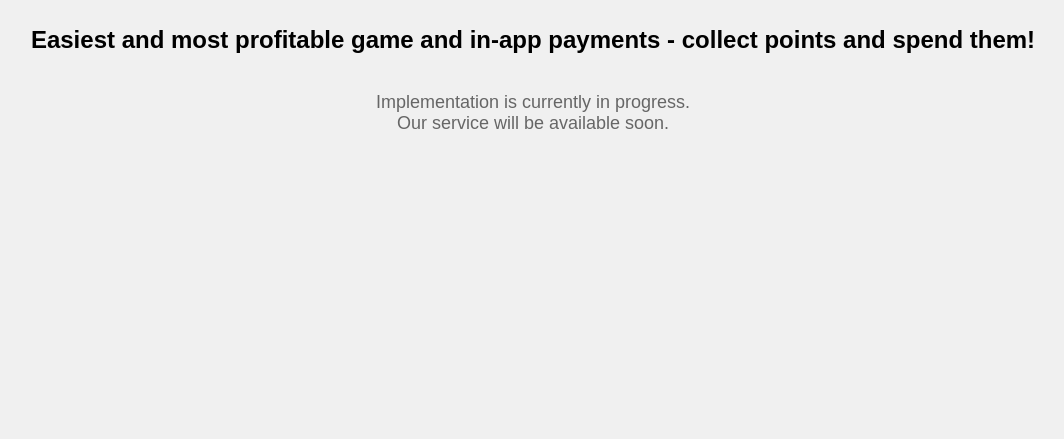
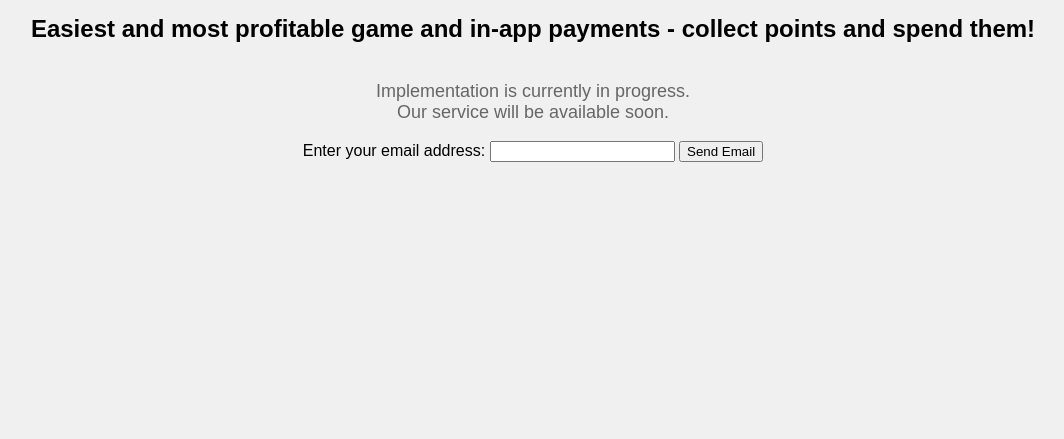
Before and after one commit to ahmetsenturk/game-discounts-landing, a website: page src/index.html in a window 1280 px wide. Shown: the part 361-800 px from the top of the page, without its empty margins (107-1171 px from the left). Drawn offline with Linux system fonts and the light colour scheme.

Commit message:
add email with html

```diff
--- a/src/index.html
+++ b/src/index.html
@@ -35,6 +35,30 @@
         <h2>Easiest and most profitable game and in-app payments - collect points and spend them!</h2>
         <p>Implementation is currently in progress.<br>Our service will be available soon.</p>
 
+        <form id="emailForm">
+          <label for="user_email">Enter your email address:</label>
+          <input type="email" id="user_email" required>
+          <button type="button" onclick="sendEmail()">Send Email</button>
+      </form>
+  </div>
+
+  <script>
+      function sendEmail() {
+          const user_email = document.getElementById("user_email").value;
+          const to = "gamingbirseyler@gmail.com"; // Replace with the email address where you want to send the emails.
+          const subject = "New email from Game Payments";
+          const message = "User email: " + user_email;
+
+          const mailtoLink = "mailto:" + to + "?subject=" + subject + "&body=" + message;
+
+          // Create a temporary anchor element to trigger the email client.
+          const tempLink = document.createElement("a");
+          tempLink.href = mailtoLink;
+
+          // Trigger the click event to open the default email client.
+          tempLink.click();
+      }
+  </script>
 
     </div>
 </body>
```
